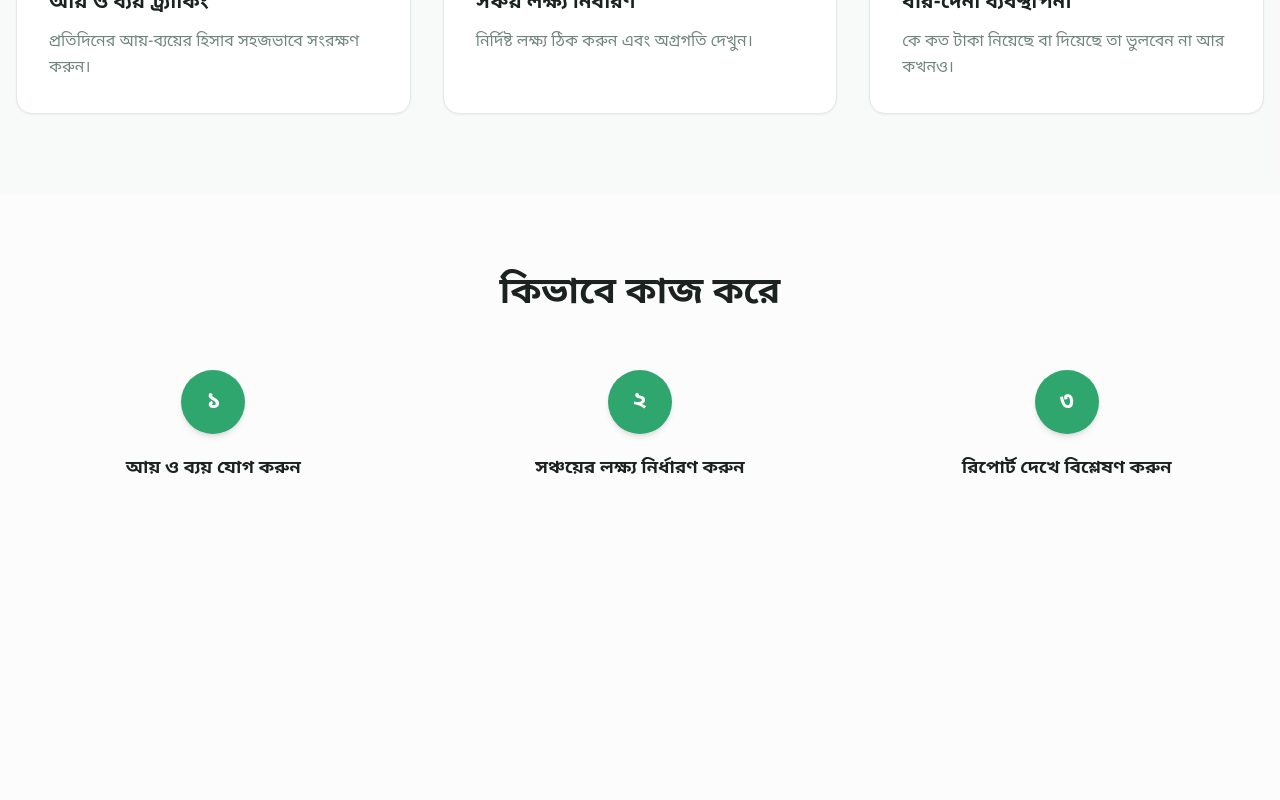
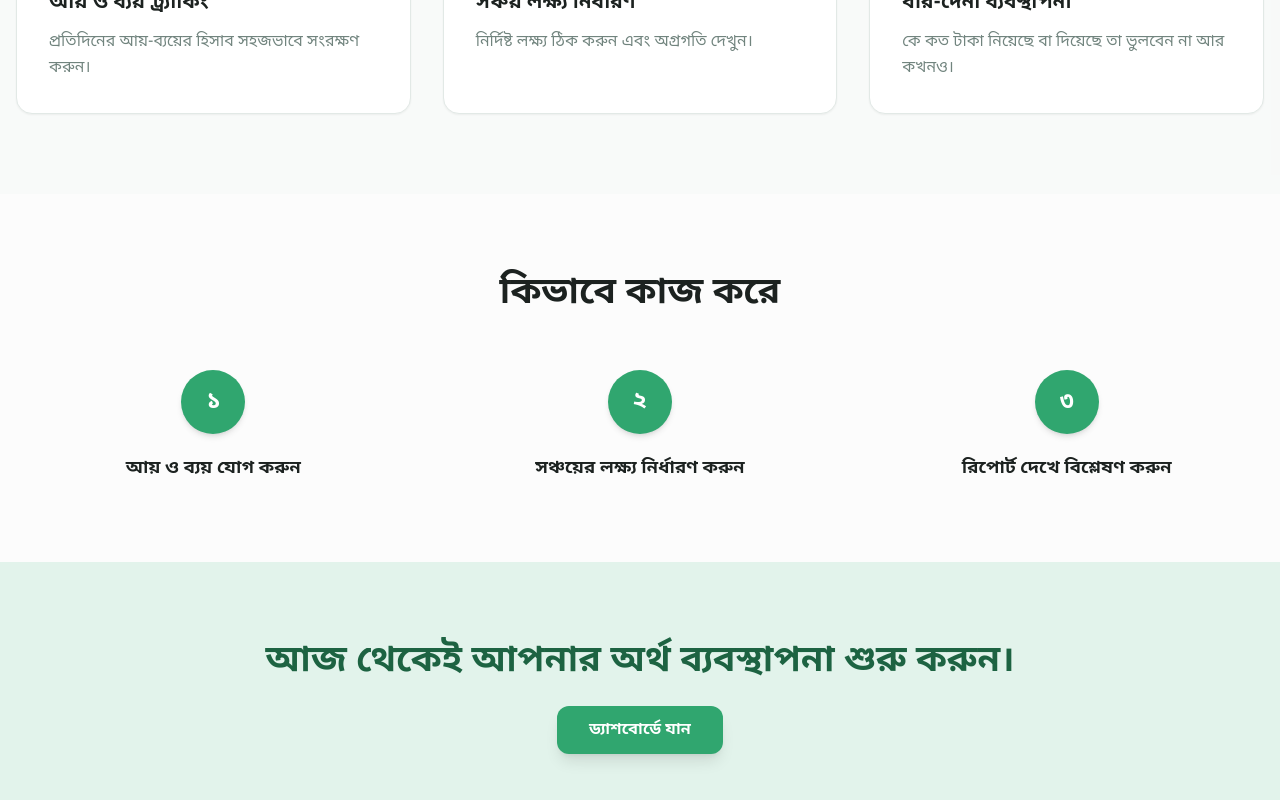
Before and after one commit to MehediMehad/smart-money-manager-client, a Next.js app: page / in a window 1280 px wide. Shown: the part 1350-2150 px from the top of the page. Before the commit the page ends 1912 px from the top, so only its background shows below. Built offline with nearby package versions, Linux system fonts and the light colour scheme; no server answers.

Commit message:
feat:(ui) Home Page CTA Section Design

```diff
--- a/src/app/page.tsx
+++ b/src/app/page.tsx
@@ -1,3 +1,4 @@
+import CTASection from "@/components/modules/common/Home/CTASection";
 import FeaturesSection from "@/components/modules/common/Home/FeaturesSection";
 import HeroSection from "@/components/modules/common/Home/HeroSection";
 import HowItWorksSection from "@/components/modules/common/Home/HowItWorksSection";
@@ -8,6 +9,7 @@ const HomePage = () => {
       <HeroSection />
       <FeaturesSection />
       <HowItWorksSection />
+      <CTASection />
     </div>
   );
 };
--- /dev/null
+++ b/src/components/modules/common/Home/CTASection.tsx
@@ -0,0 +1,21 @@
+import Link from "next/link";
+
+const CTASection = () => {
+  return (
+    <section className="py-20 bg-accent">
+      <div className="container mx-auto px-4 text-center">
+        <h2 className="mb-6 text-3xl font-bold text-accent-foreground md:text-4xl">
+          আজ থেকেই আপনার অর্থ ব্যবস্থাপনা শুরু করুন।
+        </h2>
+        <Link
+          href="/dashboard"
+          className="inline-flex items-center justify-center rounded-lg bg-primary px-8 py-3 text-base font-semibold text-primary-foreground shadow-lg hover:opacity-90 transition-all duration-200 hover:shadow-xl"
+        >
+          ড্যাশবোর্ডে যান
+        </Link>
+      </div>
+    </section>
+  );
+};
+
+export default CTASection;
```
